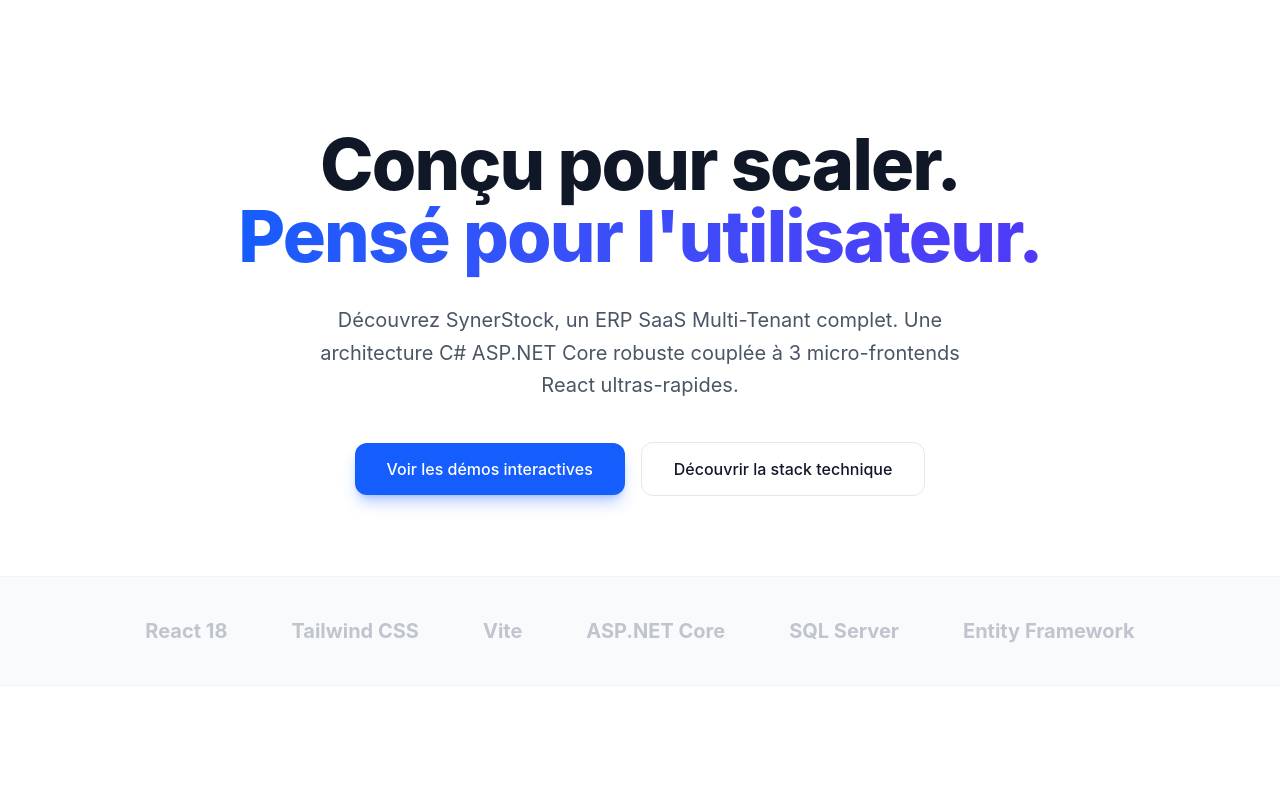
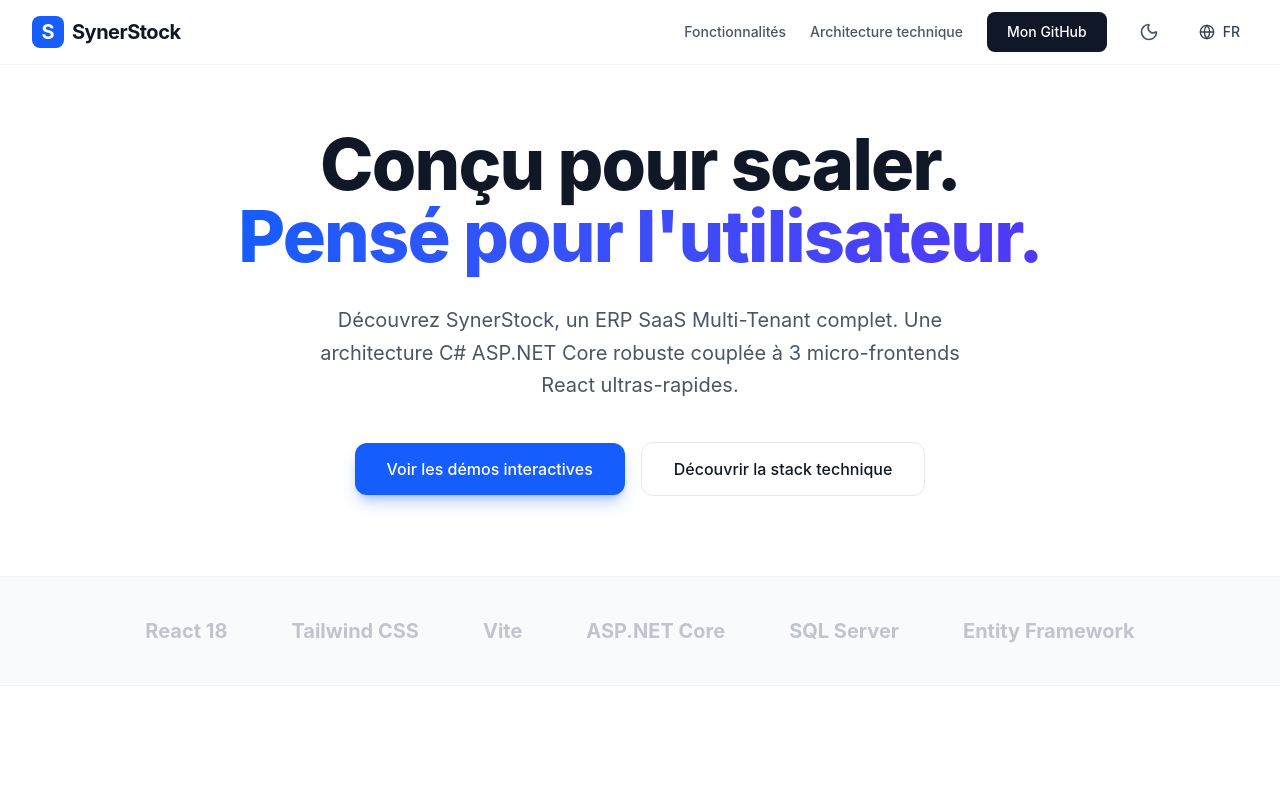
Before and after one commit to Sdev237/SynerStockAppShowCase, a React (Vite) app: page / in a window 1280 px wide. Shown: the top 785 px of the page. Built offline with nearby package versions, Linux system fonts and the light colour scheme.

Commit message:
feat: update home page and build file

```diff
--- a/src/App.jsx
+++ b/src/App.jsx
@@ -38,7 +38,89 @@
   return (
     <div className="min-h-screen bg-white dark:bg-gray-950 transition-colors duration-300">
       {/* Navbar */}
-  <h1 className="sr-only">SynerStock Showcase Bonjour</h1>
+      <nav className="fixed top-0 w-full bg-white/80 dark:bg-gray-950/80 backdrop-blur-md z-50 border-b border-gray-100 dark:border-gray-800 transition-colors duration-300">
+        <div className="max-w-7xl mx-auto px-4 sm:px-6 lg:px-8 h-16 flex items-center justify-between">
+          <div className="flex items-center gap-2">
+            <div className="w-8 h-8 bg-blue-600 rounded-lg flex items-center justify-center">
+              <span className="text-white font-bold text-xl">S</span>
+            </div>
+            <span className="text-xl font-bold text-gray-900 dark:text-white tracking-tight">SynerStock</span>
+          </div>
+          <div className="hidden md:flex items-center gap-6">
+            <a href="#features" className="text-sm font-medium text-gray-600 dark:text-gray-300 hover:text-blue-600 dark:hover:text-blue-400 transition-colors">{t('navbar.features')}</a>
+            <a href="#architecture" className="text-sm font-medium text-gray-600 dark:text-gray-300 hover:text-blue-600 dark:hover:text-blue-400 transition-colors">{t('navbar.architecture')}</a>
+            <a href="https://github.com" target="_blank" rel="noreferrer" className="inline-flex items-center justify-center px-5 py-2.5 text-sm font-medium text-white bg-gray-900 dark:bg-gray-800 rounded-lg hover:bg-gray-800 dark:hover:bg-gray-700 transition-colors">
+              {t('navbar.github')}
+            </a>
+            <button
+              onClick={toggleDarkMode}
+              className="text-gray-600 dark:text-gray-300 hover:text-blue-600 dark:hover:text-blue-400 p-2 rounded-md hover:bg-gray-100 dark:hover:bg-gray-800 transition-colors"
+            >
+              {isDarkMode ? <Sun className="w-5 h-5" /> : <Moon className="w-5 h-5" />}
+            </button>
+            <button
+              onClick={toggleLanguage}
+              className="flex items-center gap-2 text-sm font-medium text-gray-700 dark:text-gray-300 hover:text-blue-600 dark:hover:text-blue-400 px-2 py-2 rounded-md hover:bg-gray-100 dark:hover:bg-gray-800 transition-colors"
+            >
+              <Globe className="w-4 h-4" />
+              {i18n.language.toUpperCase()}
+            </button>
+          </div>
+          {/* Mobile menu button */}
+          <div className="md:hidden flex items-center gap-4">
+            <button
+              onClick={toggleDarkMode}
+              className="text-gray-600 dark:text-gray-300 hover:text-blue-600 dark:hover:text-blue-400 p-2 rounded-md"
+            >
+              {isDarkMode ? <Sun className="w-5 h-5" /> : <Moon className="w-5 h-5" />}
+            </button>
+            <button
+              onClick={toggleLanguage}
+              className="flex items-center gap-1 text-sm font-medium text-gray-700 dark:text-gray-300 hover:text-blue-600 dark:hover:text-blue-400 p-2 rounded-md"
+            >
+              <Globe className="w-4 h-4" />
+              {i18n.language.toUpperCase()}
+            </button>
+            <button
+              onClick={() => setIsMobileMenuOpen(!isMobileMenuOpen)}
+              className="text-gray-600 dark:text-gray-300 hover:text-gray-900 dark:hover:text-white focus:outline-none p-2"
+            >
+              {isMobileMenuOpen ? <X className="w-6 h-6" /> : <Menu className="w-6 h-6" />}
+            </button>
+          </div>
+        </div>
+
+        {/* Mobile Menu Panel */}
+        {isMobileMenuOpen && (
+          <div className="md:hidden bg-white dark:bg-gray-950 border-b border-gray-100 dark:border-gray-800 shadow-lg absolute w-full left-0 top-16 animate-fade-in-up z-40">
+            <div className="px-4 pt-2 pb-6 space-y-4 flex flex-col">
+              <a
+                href="#features"
+                onClick={() => setIsMobileMenuOpen(false)}
+                className="block px-3 py-2 text-base font-medium text-gray-700 dark:text-gray-300 hover:text-blue-600 dark:hover:text-blue-400 hover:bg-gray-50 dark:hover:bg-gray-900 rounded-md"
+              >
+                {t('navbar.features')}
+              </a>
+              <a
+                href="#architecture"
+                onClick={() => setIsMobileMenuOpen(false)}
+                className="block px-3 py-2 text-base font-medium text-gray-700 dark:text-gray-300 hover:text-blue-600 dark:hover:text-blue-400 hover:bg-gray-50 dark:hover:bg-gray-900 rounded-md"
+              >
+                {t('navbar.architecture')}
+              </a>
+              <a
+                href="https://github.com"
+                target="_blank"
+                rel="noreferrer"
+                onClick={() => setIsMobileMenuOpen(false)}
+                className="block px-3 py-3 text-center text-base font-medium text-white bg-gray-900 dark:bg-gray-800 rounded-lg hover:bg-gray-800 dark:hover:bg-gray-700 mt-4"
+              >
+                {t('navbar.github')}
+              </a>
+            </div>
+          </div>
+        )}
+      </nav>
 
       {/* Hero Section */}
       <section className="pt-32 pb-20 px-4 sm:px-6 lg:px-8 max-w-7xl mx-auto text-center">
```
